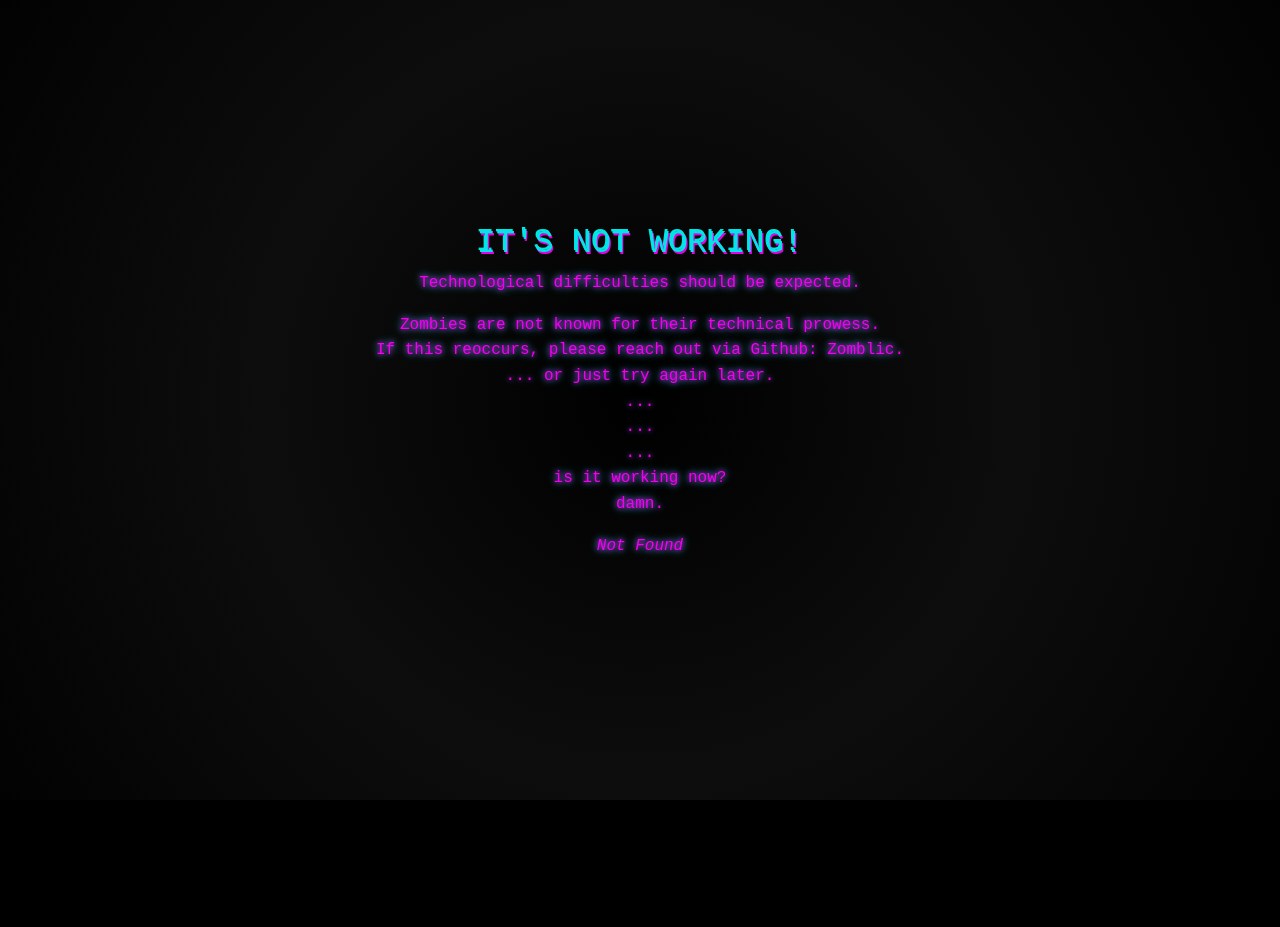
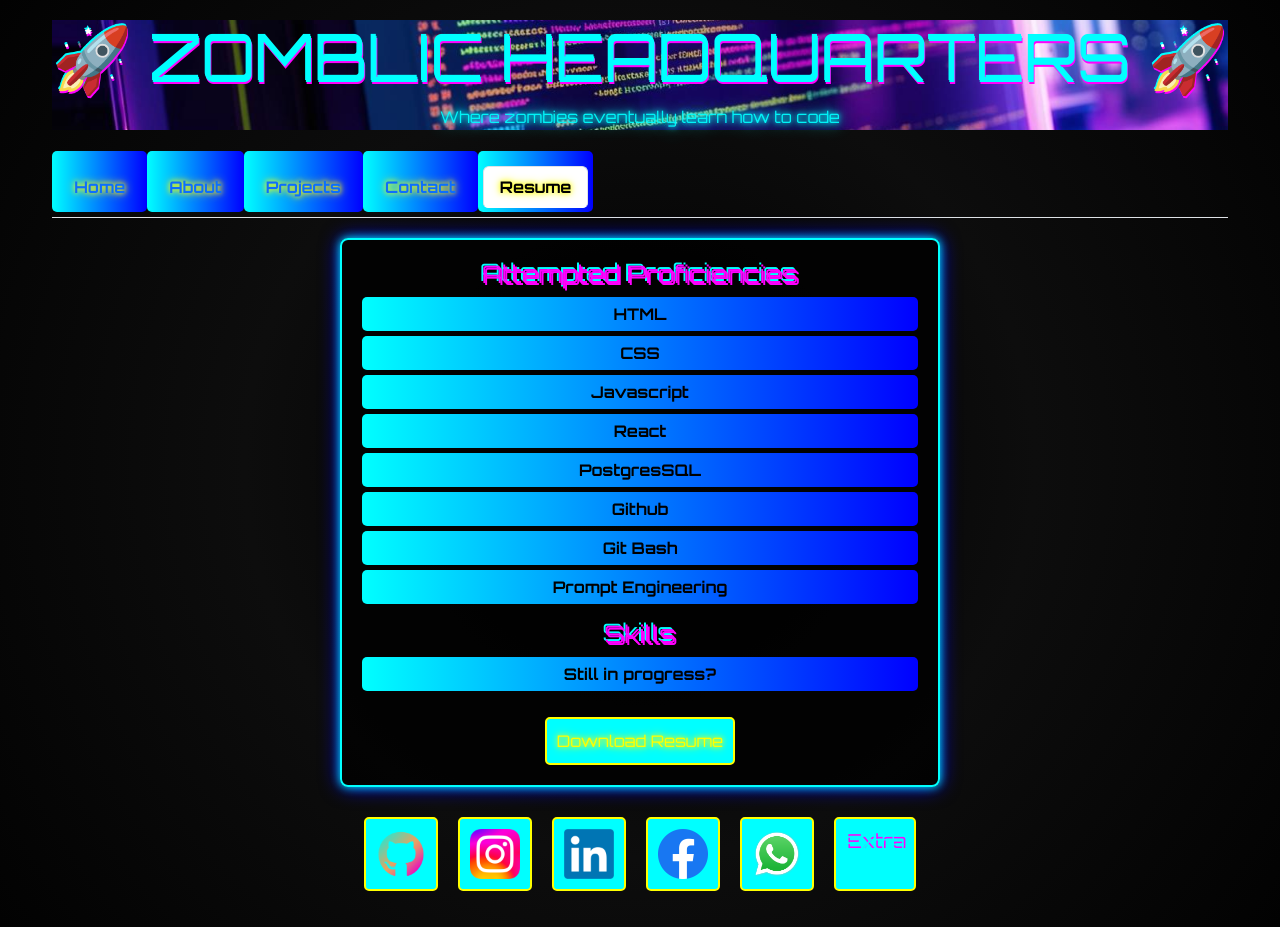
Before and after one commit to zomblic/PortfolioNow, a React (Vite) app: page /Resume in a window 1280 px wide. Before the commit the page ends 800 px from the top, so only its background shows below. Built offline with nearby package versions, Linux system fonts and the light colour scheme.

Commit message:
updated from comments

```diff
--- a/src/components/NavTabs.jsx
+++ b/src/components/NavTabs.jsx
@@ -43,11 +43,19 @@ function NavTabs() {
         >
           Contact
         </Link>
+
       </li>
+
       <li className="nav-item">
-        <a href="./src/resume.pdf" download="resume.pdf"> Resume </a>
+        <Link
+          to="/Resume"
+          // Check to see if the currentPage is `Contact`, and if so we use the active link class from bootstrap. Otherwise, we set it to a normal nav-link
+          className={currentPage === '/Resume' ? 'nav-link active' : 'nav-link'}
+        >
+          Resume
+        </Link>
 
-    </li>
+      </li>
     </ul >
   );
 }
--- a/src/main.jsx
+++ b/src/main.jsx
@@ -10,6 +10,7 @@ import Contact from './pages/Contact';
 import About from './pages/About';
 //import Project from './pages/Project';
 import Projects from './pages/Projects';
+import Resume from './pages/Resume';
 
 
 // Define the accessible routes, and which components respond to which URL
@@ -35,6 +36,10 @@ const router = createBrowserRouter([
         path: '/Contact',
         element: <Contact />,
       },
+      {
+        path: '/Resume',
+        element: <Resume />,
+      },
     ],
   },
 ]);
--- /dev/null
+++ b/src/pages/Resume.css
@@ -0,0 +1,70 @@
+/* Cyberpunk Aesthetic */
+body {
+    background-color: #0d0d0d;
+    color: #0ff;
+    font-family: 'Orbitron', sans-serif;
+    text-shadow: 0 0 5px #0ff, 0 0 10px #0ff, 0 0 15px #00f;
+}
+
+section {
+    border: 2px solid #0ff;
+    padding: 20px;
+    margin: 20px auto;
+    max-width: 600px;
+    background: rgba(0, 0, 0, 0.8);
+    box-shadow: 0 0 10px #0ff, 0 0 20px #00f;
+    border-radius: 8px;
+}
+
+h2 {
+    color: #ff00ff;
+    text-shadow: 0 0 5px #f0f, 0 0 10px #f0f;
+    font-size: 1.5em;
+}
+
+ul {
+    list-style: none;
+    padding: 0;
+}
+
+li {
+    background: linear-gradient(90deg, #0ff, #00f);
+    padding: 5px;
+    margin: 5px 0;
+    border-radius: 5px;
+    color: #000;
+    font-weight: bold;
+    text-shadow: none;
+}
+
+a {
+    display: inline-block;
+    margin-top: 10px;
+    padding: 10px;
+    text-decoration: none;
+    color: #ff0;
+    background: #0ff;
+    border: 2px solid #ff0;
+    border-radius: 5px;
+    text-shadow: 0 0 5px #ff0, 0 0 10px #ff0;
+    transition: all 0.3s ease-in-out;
+}
+
+a:hover {
+    background: #ff0;
+    color: #000;
+    box-shadow: 0 0 10px #ff0, 0 0 20px #ff0;
+}
+
+/* Glitch Effect */
+@keyframes glitch {
+    0% { text-shadow: 2px 2px #f0f, -2px -2px #0ff; }
+    25% { text-shadow: -2px -2px #f0f, 2px 2px #0ff; }
+    50% { text-shadow: 2px -2px #f0f, -2px 2px #0ff; }
+    75% { text-shadow: -2px 2px #f0f, 2px -2px #0ff; }
+    100% { text-shadow: 2px 2px #f0f, -2px -2px #0ff; }
+}
+
+h2, a:hover {
+    animation: glitch 0.5s infinite;
+}
--- a/src/pages/Resume.jsx
+++ b/src/pages/Resume.jsx
@@ -0,0 +1,27 @@
+import 'bootstrap/dist/css/bootstrap.min.css';
+import "./Resume.css";
+import React from 'react';
+
+
+export default function Resume() {
+    return (
+        <section>
+            <h2> Attempted Proficiencies </h2>
+            <ul>
+                <li> HTML </li>
+                <li> CSS </li>
+                <li> Javascript </li>
+                <li> React </li>
+                <li> PostgresSQL </li>
+                <li> Github </li>
+                <li> Git Bash </li>
+                <li>Prompt Engineering</li>
+            </ul>
+            <h2> Skills </h2>
+            <ul>
+            <li> Still in progress? </li>
+            </ul>
+            <a href="./src/resume.pdf" download="resume.pdf"> Download Resume </a>
+        </section>
+    );
+};
```
